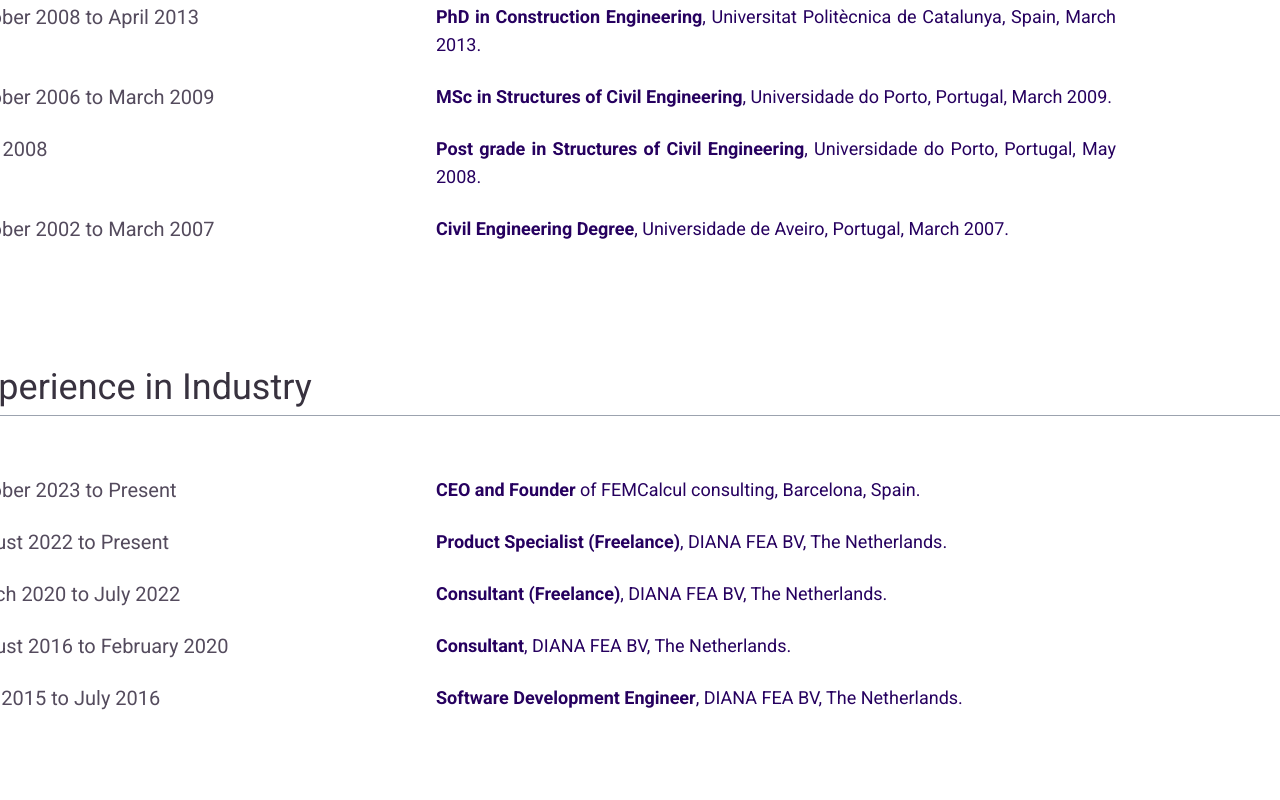
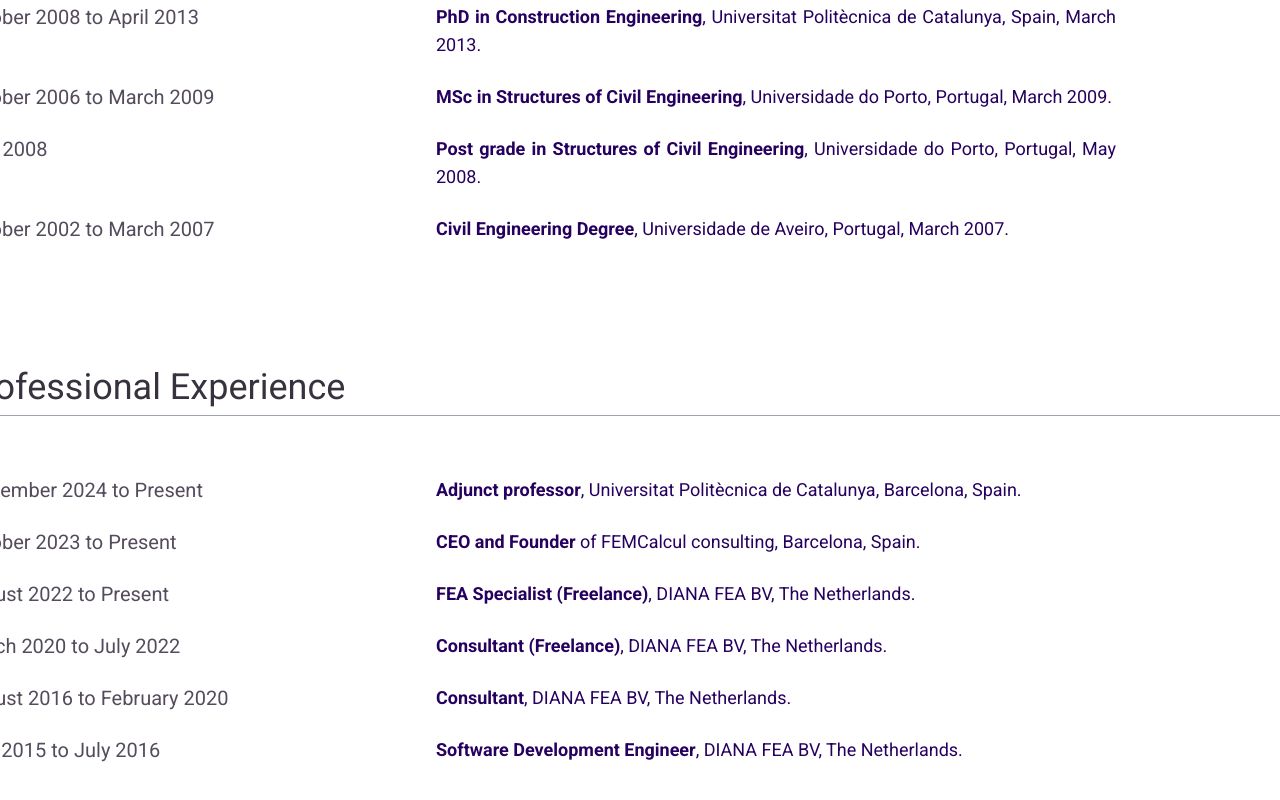
Before and after one commit to andre4130/fem-calcul, a Next.js app: page /cv in a window 1280 px wide. Shown: the part 504-1304 px from the top of the page. Built offline with nearby package versions, Linux system fonts and the light colour scheme.

Commit message:
fix: CV
changes according to request

```diff
--- a/app/(main)/(routes)/cv/(constants)/CvData.tsx
+++ b/app/(main)/(routes)/cv/(constants)/CvData.tsx
@@ -46,6 +46,15 @@ export const CvData: CvDataProps = {
   ],
   industry: [
     {
+      startDate: 'September 2024',
+      endDate: 'Present',
+      description: (
+        <>
+          <strong>Adjunct professor</strong>, Universitat Politècnica de Catalunya, Barcelona, Spain.
+        </>
+      ),
+    },
+    {
       startDate: 'October 2023',
       endDate: 'Present',
       description: (
@@ -59,7 +68,7 @@ export const CvData: CvDataProps = {
       endDate: 'Present',
       description: (
         <>
-          <strong>Product Specialist (Freelance)</strong>, DIANA FEA BV, The Netherlands.
+          <strong>FEA Specialist (Freelance)</strong>, DIANA FEA BV, The Netherlands.
         </>
       ),
     },
--- a/app/(main)/(routes)/cv/page.tsx
+++ b/app/(main)/(routes)/cv/page.tsx
@@ -25,7 +25,7 @@ export default function CvPage() {
           ))}
         </>
       </SectionWrapper>
-      <SectionWrapper title="Experience in Industry">
+      <SectionWrapper title="Professional Experience">
         <>
           {CvData.industry.map((element, i) => (
             <CvInfoRow
```
